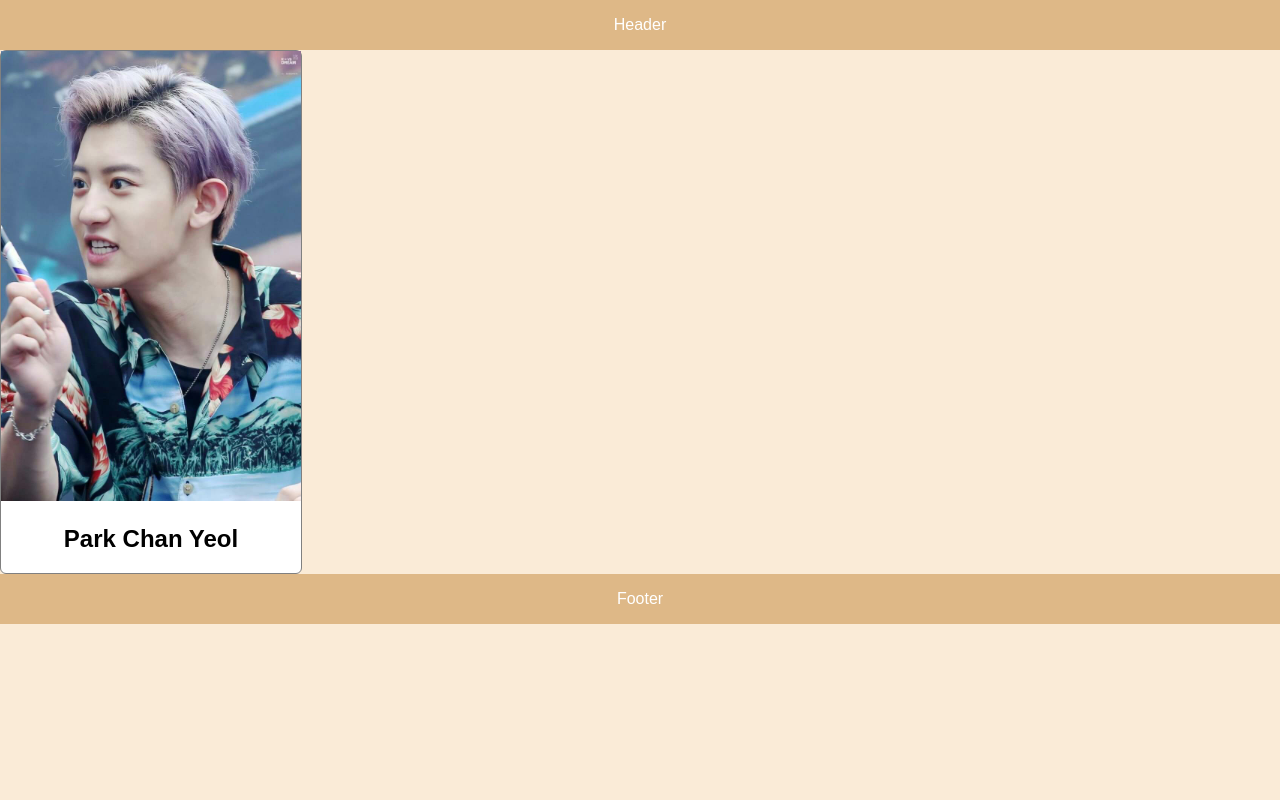
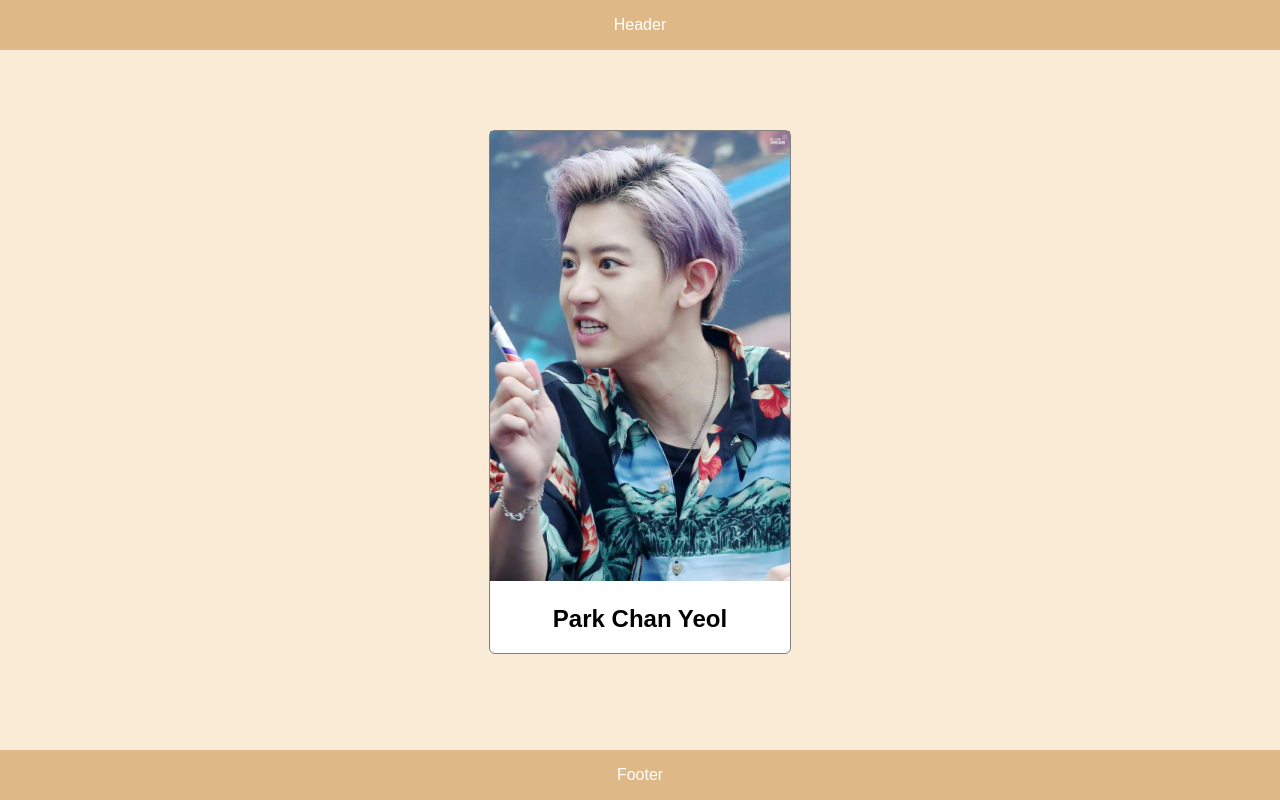
Before and after one commit to renia01/my-repo-from-remote, a plain HTML site: page index.html in a window 1280 px wide. Drawn offline with Linux system fonts and the light colour scheme.

```diff
--- a/style.css
+++ b/style.css
@@ -9,6 +9,7 @@ body {
 
 #profile-container {
     max-width: 300px;
+    margin: 80px auto;
     background-color: white;
     border: 1px solid gray;
     border-radius: 6px;
@@ -26,6 +27,8 @@ body {
 #footer {
     width: 100%;
     height: 50px;
+    position: absolute;
+    bottom: 0;
     line-height: 50px;
     background-color: burlywood;
     text-align: center;
```
